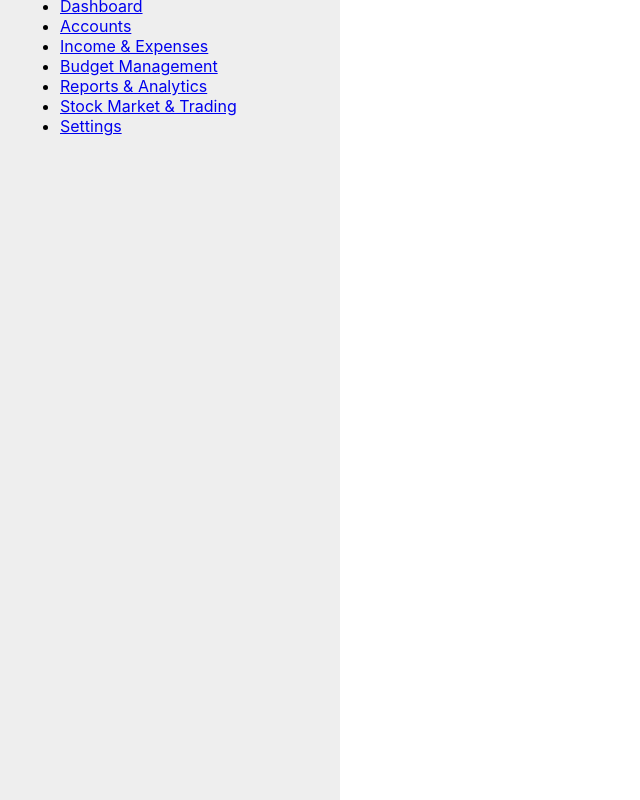
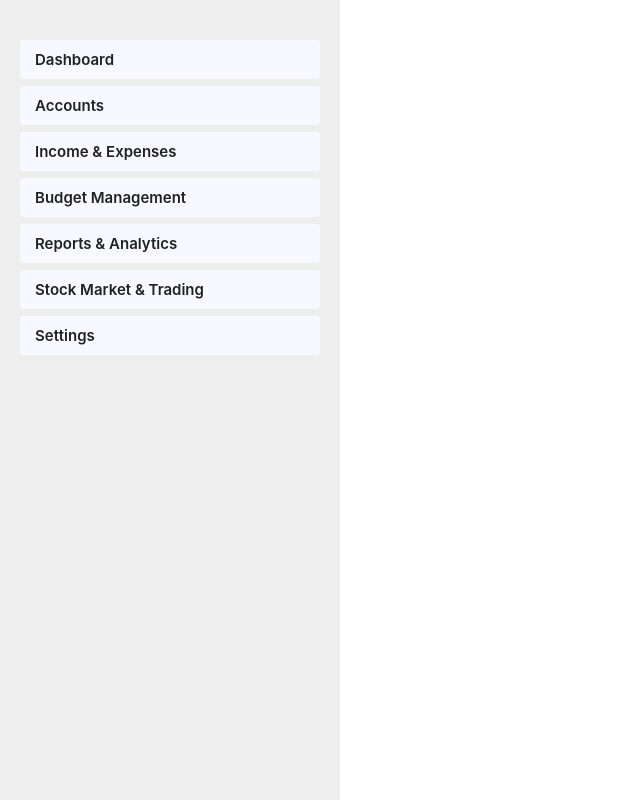
Before and after one commit to controlplusn/budget-tracker, a React (Create React App) app: page / in a window 1280 px wide. Shown: the whole page, without its empty margins (0-640 px from the left). Built offline with nearby package versions, Linux system fonts and the light colour scheme.

Commit message:
Add dropdown data for sidebar

```diff
--- a/src/components/ui/Sidebar/Sidebar.css
+++ b/src/components/ui/Sidebar/Sidebar.css
@@ -11,5 +11,33 @@
     background-color: #eee;
 }
 
-.sidebar-nav .nav-item i {
+.sidebar-nav {
+    position: relative;
+    top: 60px;
+    padding: 0;
+    margin: 0;
+    list-style: none;
 }
+
+.sidebar-nav li{
+    padding: 0;
+    margin: 0;
+    list-style: none;
+}
+
+.sidebar-nav .nav-item {
+    margin-bottom: 7px;
+}
+
+.sidebar-nav .nav-link {
+    display: flex;
+    align-items: center;
+    font-size: 15px;
+    font-weight: 600;
+    text-decoration: none;
+    color: #212121;
+    transition: 0.3s;
+    background: #f6f9ff;
+    padding: 10px 15px;
+    border-radius: 4px;
+}
--- a/src/data/navItem.jsx
+++ b/src/data/navItem.jsx
@@ -2,11 +2,14 @@ const navList = [
     {
         _id: 1,
         name: 'Dashboard',
-        icon: 'bx bxs-dashboard',
     },
     {
         _id: 2,
         name: 'Accounts',
+        children: [
+            {_id: 2.1, name: 'Manage Accounts'},
+            {_id: 2.2, name: 'Accounts overview'},
+        ]
     },
     {
         _id: 3,
```
Also changed, not shown: src/components/ui/Sidebar/Dropdown.jsx (added, +19 -0 lines).
